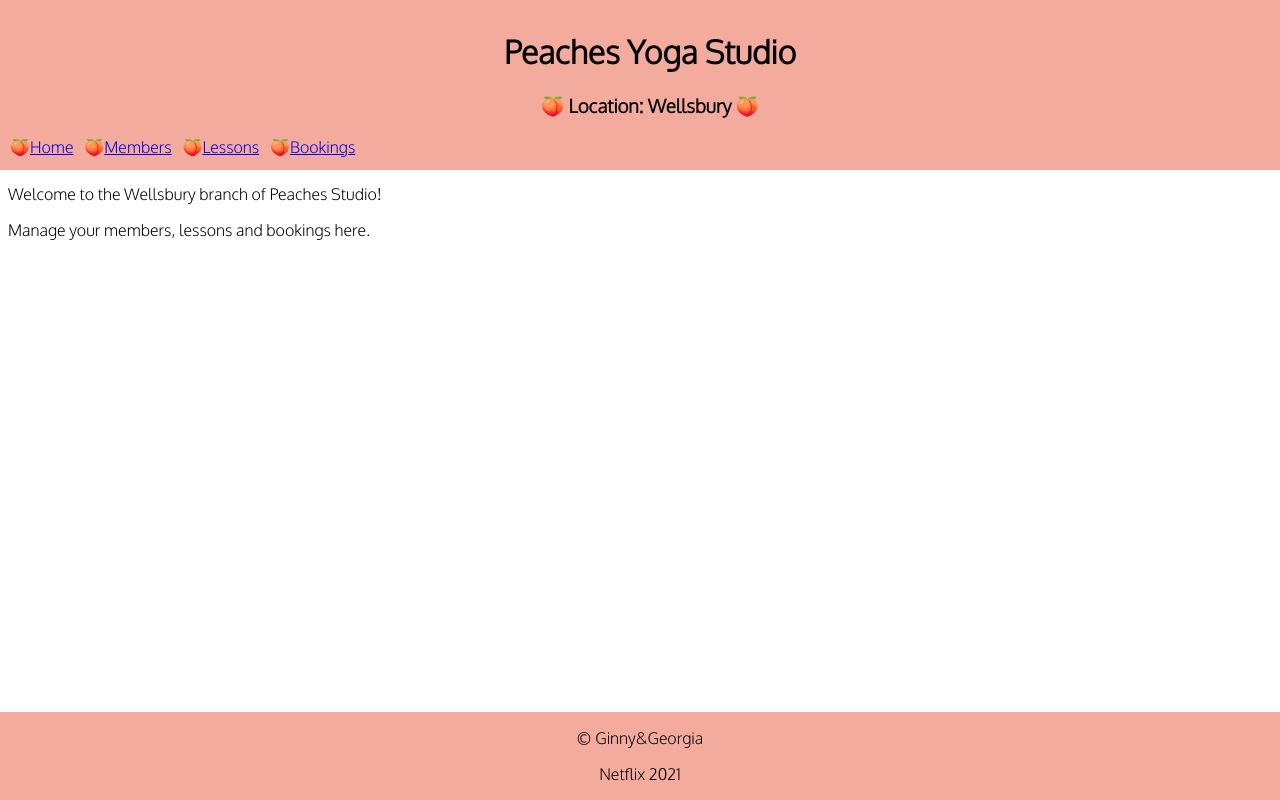
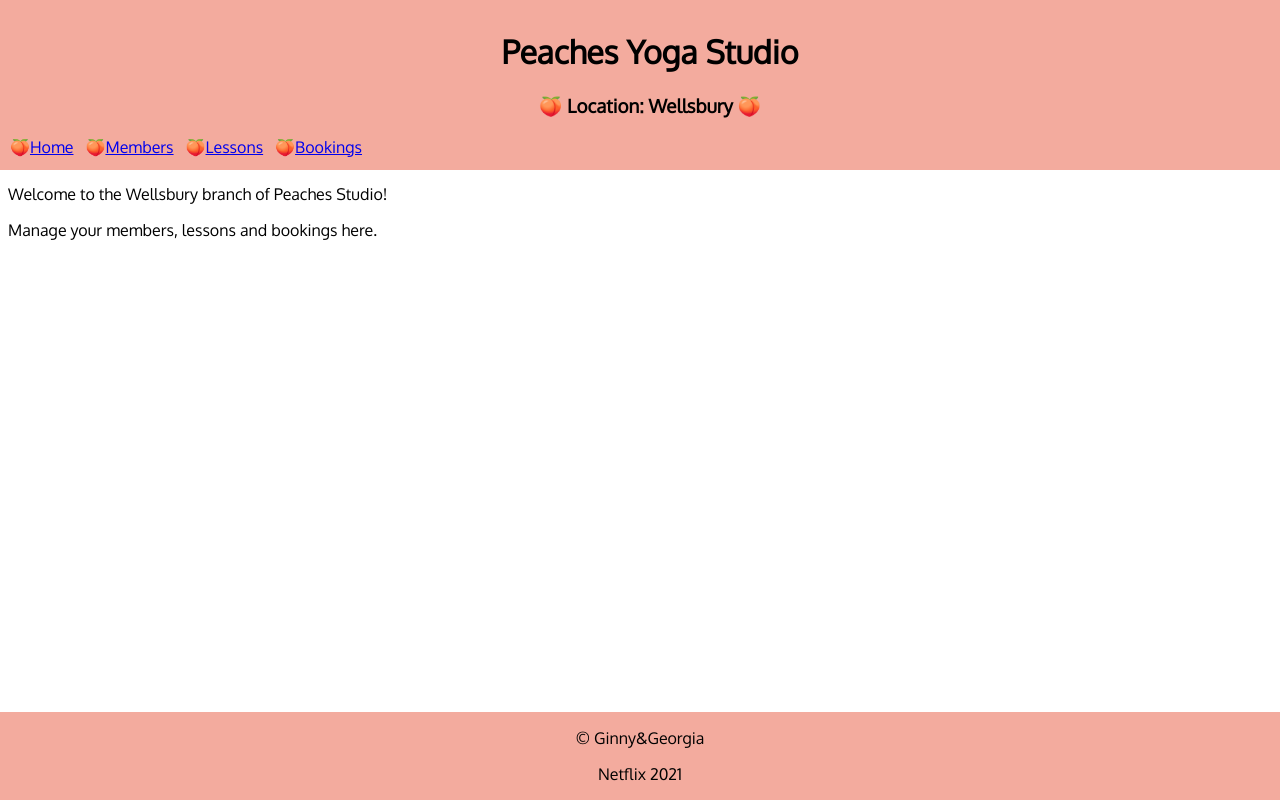
Before and after one commit to hollyhbrady/Peaches_Studio, a Flask app: page / in a window 1280 px wide. Run offline with Flask 2, Linux system fonts and the light colour scheme.

Commit message:
updated font for readability

```diff
--- a/templates/base.html
+++ b/templates/base.html
@@ -5,7 +5,7 @@
     <meta name="viewport" content="width=, initial-scale=1.0">
     <link rel="stylesheet" href="{{ url_for('static', filename='style.css') }}">
     <link rel="preconnect" href="https://fonts.gstatic.com">
-    <link href="https://fonts.googleapis.com/css2?family=Oxygen:wght@300&display=swap" rel="stylesheet">
+    <link href="https://fonts.googleapis.com/css2?family=Arimo&family=Oxygen&display=swap" rel="stylesheet">
     <title>Peaches Yoga Studio</title>
 </head>
 <header>
```
